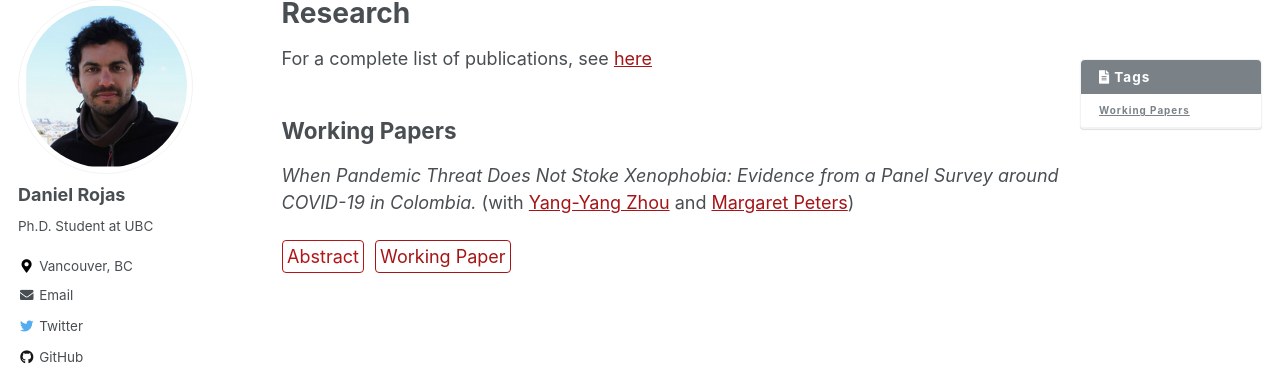
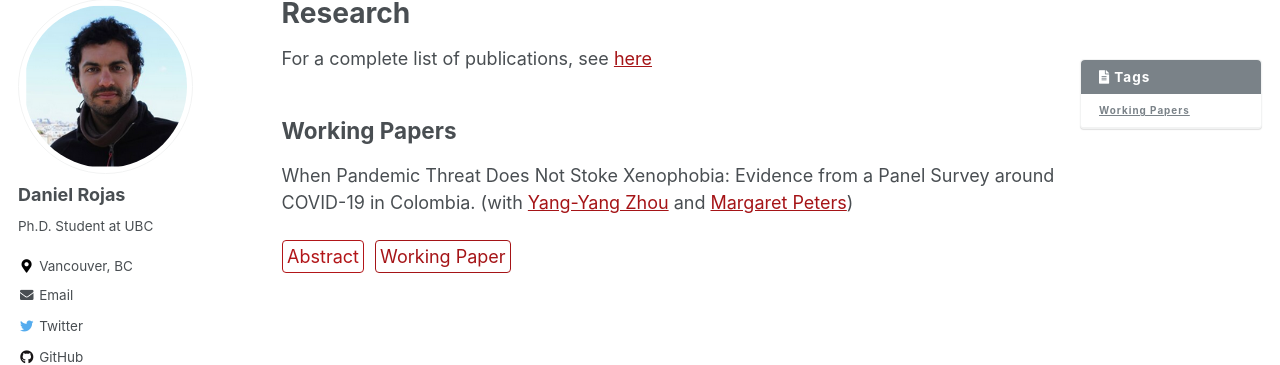
Before and after one commit to danielrojaslozano/danielrojaslozano.github.io, a Jekyll site: the page built from _pages/research.md, in a window 1280 px wide. Shown: the part 119-484 px from the top of the page. Built offline with Jekyll 4.4.1, drawn with Linux system fonts in a browser that asks for light colours; some web fonts are replaced.

```diff
--- a/_pages/research.md
+++ b/_pages/research.md
@@ -50,7 +50,7 @@ For a complete list of publications, see [here](https://scholar.google.com/citat
 
 ## Working Papers
 
-*When Pandemic Threat Does Not Stoke Xenophobia: Evidence from a Panel Survey around COVID-19 in Colombia.* (with [Yang-Yang Zhou](https://www.yangyangzhou.com/) and [Margaret Peters](http://www.maggiepeters.com/))
+When Pandemic Threat Does Not Stoke Xenophobia: Evidence from a Panel Survey around COVID-19 in Colombia. (with [Yang-Yang Zhou](https://www.yangyangzhou.com/) and [Margaret Peters](http://www.maggiepeters.com/))
 <br />
 <details><summary>Abstract</summary><p> How has the COVID-19 pandemic affected attitudes of host citizens towards refugees and migrants? A large literature, mostly in Global North contexts, links disease threat with increased xenophobia. Indeed, recent studies on the effects of COVID-19 have found an increase in hate crimes and anti-migrant attitudes, particularly when political elites exclude and blame migrants for the pandemic. We examine the case of Venezuelan migrants in Colombia, in which elite rhetoric and immigration policies have been largely inclusive. Using a panel experimental survey of 374 Colombian respondents, supplemented by 550 new respondents at endline, we find no evidence that exposure to COVID-19 changes Colombians' attitudes towards Venezuelans, even if the respondents were directly affected by COVID. In fact, we find some evidence of empathy. Our research implies that xenophobia in reaction to pandemics is not a foregone conclusion, but likely a product of political scapegoating.</p>
 </details> &nbsp;
```
